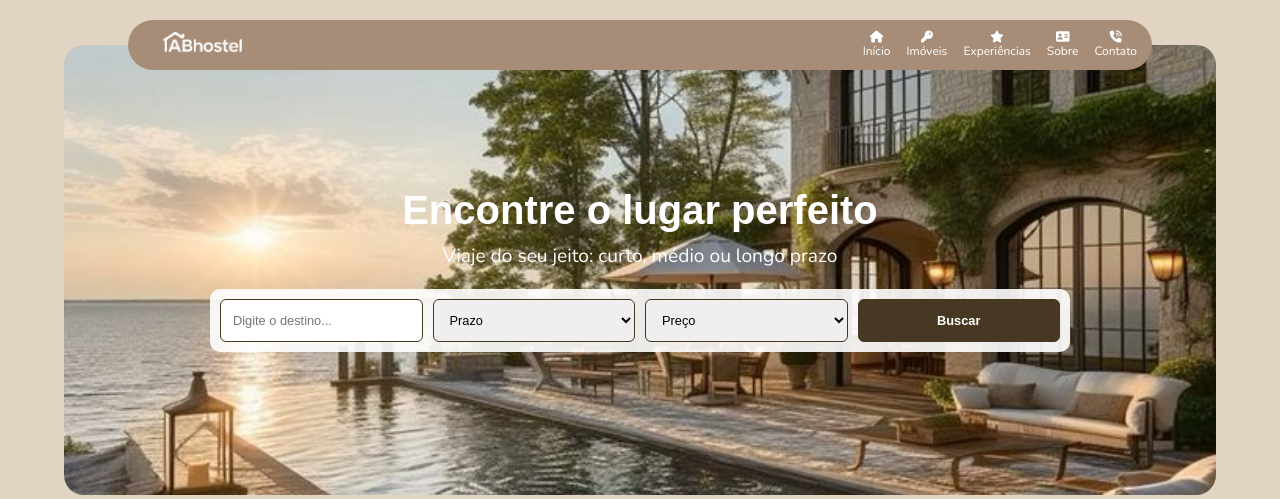
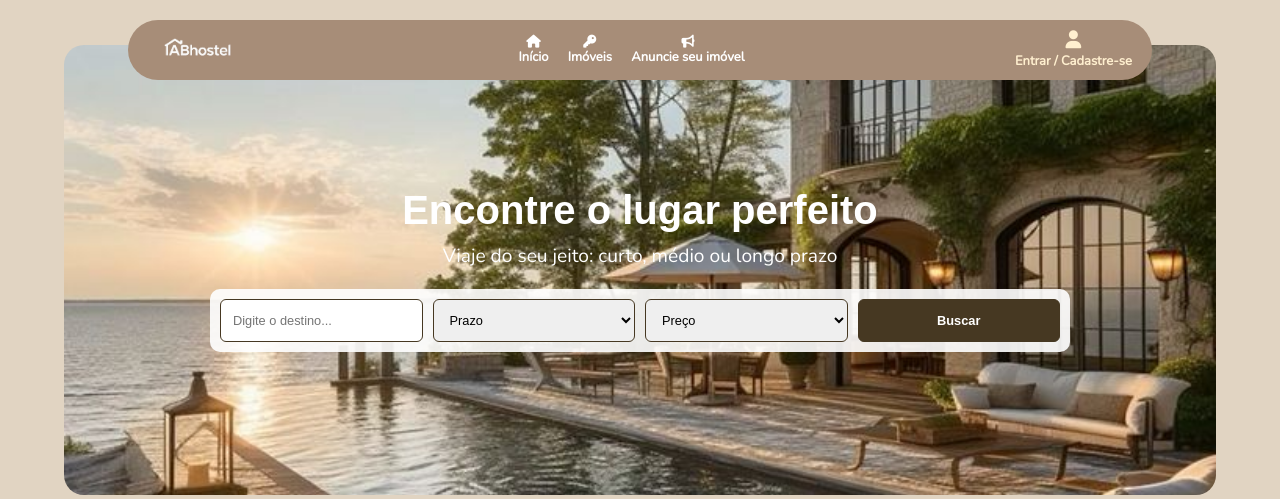
Before and after one commit to luyzabrunna/ABhostel, a PHP site: page / in a window 1280 px wide. Shown: the top 499 px of the page. Run offline with PHP 8.4, Linux system fonts and the light colour scheme.

Commit message:
ajusta títulos e cabeçalhos nas páginas de cadastro e login; modifica estilos de logo e título; implementa menu mobile

```diff
--- a/assets/css/cadastro.css
+++ b/assets/css/cadastro.css
@@ -72,7 +72,7 @@ body {
 
 /* Logo*/
 #logo {
-  width: 150px; /* ajusta  o tamanho da imagem*/
+  width: 250px; /* ajusta  o tamanho da imagem*/
   height: auto; /* mantém a proporção*/
   float: left;  /* deixa a imagem a esquerda*/
   margin-right: 20px;
@@ -109,8 +109,8 @@ body {
 .title {
   text-align: center;
   margin: 8px 0 10px 0;
-  font-size: 32px;
-  color: var(--marrom-medio);
+  font-size: 40px;
+  color: white;
 }
 
 /* ========================
--- a/assets/css/login.css
+++ b/assets/css/login.css
@@ -53,7 +53,7 @@ body{
 }
 
 #logo {
-    width: 150px;
+    width: 250px;
     height: auto;
     margin-bottom: 8px;
 }
@@ -61,8 +61,8 @@ body{
 /*TITULO*/
 .title {
     text-align: center;
-    font-size: 28px;
-    color: var(--marrom-medio);
+    font-size: 40px;
+    color: white;
     margin: 0;
 }
 
--- a/assets/css/style.css
+++ b/assets/css/style.css
@@ -10,10 +10,11 @@ body {
     height: 100%;
 }
 
+/* --- MENU PRINCIPAL --- */
 header {
   position: fixed;
   background-color: #A78D78;
-    height: 50px;
+  height: 60px;
   width: 80%;
   max-width: 1100px;
   margin: 0 auto;
@@ -21,42 +22,190 @@ header {
   display: flex;
   align-items: center;
   justify-content: space-between;
-    padding: 0 15px;
+  padding: 0 20px;
   z-index: 999;
   left: 50%;
   transform: translateX(-50%);
   top: 20px;
+  transition: background-color 0.3s ease;
+}
+
+header.scrolled {
+  background-color: #8c725e;
 }
 
 .logo img {
-    height: 120px;
-    /* position: relative; */
+  height: 100px;
+  cursor: pointer;
 }
 
 nav {
   display: flex;
-    gap: 1rem;
+  gap: 1.2rem;
 }
 
 nav a {
   font-family: "Nunito", sans-serif;
-    font-weight: 400;
+  font-weight: 600;
   color: white;
   text-decoration: none;
   display: flex;
   flex-direction: column;
   align-items: center;
-    font-size: 12px;
+  font-size: 13px;
+  transition: color 0.3s ease;
+}
+
+nav a:hover {
+  color: #ffefcf;
+}
+
+/* --- BOTÃO HAMBÚRGUER --- */
+.btn {
+  background: none;
+  border: none;
+  cursor: pointer;
+  color: white;
+  display: none;
+  font-size: 1.4rem;
+}
+
+/* --- BOTÃO ENTRAR / CADASTRE-SE (DESKTOP) --- */
+.btn-login {
+  display: flex;
+  flex-direction: column;
+  align-items: center;
+  text-decoration: none;
+  color: #ffefcf; /* cor principal clara, igual ao hover dos outros links */
+  font-family: "Nunito", sans-serif;
+  font-weight: 700;
+  font-size: 13px;
+  transition: color 0.3s ease;
+}
+
+.btn-login i {
+  font-size: 18px;
+  margin-bottom: 4px;
+  color: #ffefcf;
+  transition: color 0.3s ease;
+}
+
+/* Hover com leve destaque dourado/bege */
+.btn-login:hover {
+  color: #fff6db;
+}
+
+.btn-login:hover i {
+  color: #fff6db;
+}
+
+/* --- MENU MOBILE --- */
+.mobile-menu {
+  position: fixed;
+  top: 80px;
+  right: 10px;
+  width: 260px;
+  background-color: #A78D78;
+  border-radius: 15px;
+  transform: translateX(120%);
+  transition: transform 0.3s ease;
+  padding: 20px;
+  display: flex;
+  flex-direction: column;
+  gap: 20px;
+  box-shadow: -2px 0 10px rgba(0, 0, 0, 0.3);
+  z-index: 1001;
+}
+
+.mobile-menu.open {
+  transform: translateX(0);
+}
+
+.mobile-links {
+  display: flex;
+  flex-direction: column;
+}
+
+.mobile-links a {
+  color: #fff;
+  text-decoration: none;
+  font-size: 16px;
+  font-weight: 600;
+  padding: 10px 0;
+  display: flex;
+  align-items: center;
+  gap: 8px;
+  transition: color 0.3s ease;
+}
+
+.mobile-links a:hover {
+  color: #ffefcf;
+}
+
+/* Linhas divisórias */
+.divider {
+  border: none;
+  border-top: 1px solid rgba(255, 255, 255, 0.4);
+  margin: 8px 0;
+}
+
+.login-mobile {
+  color: #ffefcf;
+}
+
+/* Redes sociais */
+.mobile-social {
+  display: flex;
+  justify-content: center;
+  gap: 15px;
+  font-size: 1.5rem;
+  margin-top: 10px;
+}
+
+.mobile-social a {
+  color: #fff;
+}
+
+/* --- OVERLAY --- */
+.menu-overlay {
+  position: fixed;
+  inset: 0;
+  background-color: rgba(0, 0, 0, 0.5);
+  opacity: 0;
+  visibility: hidden;
+  transition: opacity 0.3s ease;
+  z-index: 1000;
+}
+
+.menu-overlay.active {
+  opacity: 1;
+  visibility: visible;
+}
+
+/*  RESPONSIVIDADE */
+@media (max-width: 768px) {
+  nav {
+    display: none;
+  }
+
+  .btn-login {
+    display: none; /* esconde o botão fora do menu */
   }
 
   .btn {
-    background: none;
-    all: unset;
-    cursor: pointer;
-    color: white;
+    display: block;
+  }
+}
+
+@media (min-width: 769px) {
+  .mobile-menu {
     display: none;
   }
 
+  .menu-overlay {
+    display: none;
+  }
+}
 .banner {
     position: relative;
     width: 90%;
--- a/assets/js/menu.js
+++ b/assets/js/menu.js
@@ -0,0 +1,27 @@
+// Espera o DOM carregar antes de executar
+document.addEventListener("DOMContentLoaded", function () {
+  const btnOpen = document.querySelector(".btn.open");
+  const mobileMenu = document.querySelector(".mobile-menu");
+
+  // Abre o menu
+  btnOpen.addEventListener("click", () => {
+    mobileMenu.classList.toggle("open");
+    const isOpen = mobileMenu.classList.contains("open");
+    mobileMenu.setAttribute("aria-hidden", !isOpen);
+    btnOpen.setAttribute("aria-label", isOpen ? "Fechar menu" : "Abrir menu");
+    btnOpen.innerHTML = isOpen
+      ? '<i class="fas fa-times"></i>' // Ícone de fechar
+      : '<i class="fas fa-bars"></i>'; // Ícone de abrir
+  });
+
+  // Fecha o menu ao clicar em um link
+  const links = mobileMenu.querySelectorAll("a");
+  links.forEach((link) => {
+    link.addEventListener("click", () => {
+      mobileMenu.classList.remove("open");
+      mobileMenu.setAttribute("aria-hidden", "true");
+      btnOpen.setAttribute("aria-label", "Abrir menu");
+      btnOpen.innerHTML = '<i class="fas fa-bars"></i>';
+    });
+  });
+});
--- a/index.html
+++ b/index.html
@@ -20,18 +20,52 @@
   <!-- Header - Cabeçalho -->
   <header>
     <div class="logo">
-      <a href="/ABhostel/index.html"><img src="Imagens/logo.png" alt="Logo ABhostel" /></a>
+    <a href="/ABhostel/index.html"><img src="Imagens/logo.png" alt="Logo ABhostel"></a>
   </div>
-    <!-- Menu Fixo -->
-    <nav>
-      <a href="#"><i class="fas fa-home"></i></i> Início</a>
-      <a href="#"><i class="fas fa-key"></i> Imóveis</a>
-      <a href="#"><i class="fas fa-star"></i> Experiências</a>
-      <a href="#"><i class="fas fa-address-card"></i> Sobre</a>
-      <a href="#"><i class="fas fa-phone-volume"></i>Contato</a>
+
+  <!-- Menu Desktop -->
+  <nav class="menu-desktop">
+    <a href="/ABhostel/index.html"><i class="fas fa-home"></i> Início</a>
+    <a href="/ABhostel/paginas/imoveis.html"><i class="fas fa-key"></i> Imóveis</a>
+    <a href="/ABhostel/pages/cadastro_imovel.html"><i class="fas fa-bullhorn"></i> Anuncie seu imóvel</a>
   </nav>
-    <button class="btn open"><i class="fas fa-bars"></i></button>
+
+  <div class="menu-actions">
+  <!-- Ícone e texto empilhados -->
+  <a href="/ABhostel/pages/login.html" class="btn-login"><i class="fas fa-user"></i><span>Entrar / Cadastre-se</span></a>
+
+  <!-- Ícone do menu mobile -->
+  <button class="btn open" aria-label="Abrir menu"><i class="fas fa-bars"></i></button>
+</div>
   </header>
+  <!-- Fundo escurecido (overlay) -->
+<div class="menu-overlay" aria-hidden="true"></div>
+
+<!-- Menu Mobile -->
+<div class="mobile-menu" aria-hidden="true">
+  <div class="mobile-links">
+    <a href="/ABhostel/index.html"><i class="fas fa-home"></i> Início</a>
+
+    <hr class="divider">
+
+    <a href="/ABhostel/paginas/imoveis.html"><i class="fas fa-key"></i> Imóveis</a>
+    <a href="/ABhostel/pages/cadastro_imovel.html"><i class="fas fa-bullhorn"></i> Anuncie seu imóvel</a>
+
+    <hr class="divider">
+
+    <a href="/ABhostel/paginas/sobre.html"><i class="fas fa-address-card"></i> Sobre</a>
+    <a href="/ABhostel/paginas/contato.html"><i class="fas fa-phone-volume"></i> Contato</a>
+
+    <hr class="divider">
+    <a href="/ABhostel/pages/login.html" class="login-mobile"><i class="fas fa-user"></i> Entrar / Cadastre-se</a>
+  </div>
+
+  <div class="mobile-social">
+    <a href="#"><i class="fab fa-instagram"></i></a>
+    <a href="#"><i class="fab fa-facebook"></i></a>
+    <a href="#"><i class="fab fa-twitter"></i></a>
+  </div>
+</div>
   <div class="banner">
     <img src="Imagens/banner.jpeg" alt="Banner principal">
 
@@ -130,7 +164,7 @@
         <div class="info">
           <h3>Kitnet</h3>
           <p>Araguaina - TO</p>
-         <p  class="price">R$700/mês</p>
+          <p class="price">R$700/mês</p>
         </div>
       </div>
       <div class="imovel-card">
@@ -187,7 +221,8 @@
 
       <!-- DIREITA -->
       <div class="texto-direita">
-      <p>No ABhostel, você encontra pousadas, casas de campo e chalés em regiões menos urbanizadas, com opções de estadia flexíveis.</p>
+        <p>No ABhostel, você encontra pousadas, casas de campo e chalés em regiões menos urbanizadas, com opções de
+          estadia flexíveis.</p>
 
         <a href="#imoveis" class="btn-banner">Conheça nossos imóveis</a>
       </div>
@@ -236,6 +271,7 @@
       <p>&copy; 2025 ABhostel - Todos os direitos reservados.</p>
     </div>
   </footer>
-  <script src="favorito.js"></script>
+
+  <script src="/ABhostel/assets/js/menu.js"></script>
 </body>
 </html>
--- a/pages/cadastro.html
+++ b/pages/cadastro.html
@@ -24,7 +24,7 @@
             </header>
 
             <!-- Titulo principal -->
-            <h1 id="titulo-cadastro" class="title">Crie sua conta</h1>
+            <h1 id="titulo-cadastro" class="title">Cadastre-se</h1>
 
             <!-- Botões de cadastro social (Google / Apple / Facebook).-->
             <div class="social-row" role="group" aria-label="Cadastro com redes sociais">
--- a/pages/login.html
+++ b/pages/login.html
@@ -20,7 +20,7 @@
             </div>
 
             <!--titulo principal da tela de login-->
-            <h1 id="titulo-login" class="title">Entrar</h1>
+            <h1 id="titulo-login" class="title">Login</h1>
 
             <!-- formulário de login-->
              <form id="loginForm" class="form">
```
Also changed, not shown: assets/css/cadastro_imovel.css (+8 -2 lines), pages/cadastro_imovel.html (+16 -6 lines). Lines whose indentation alone changed are shown as unchanged.
